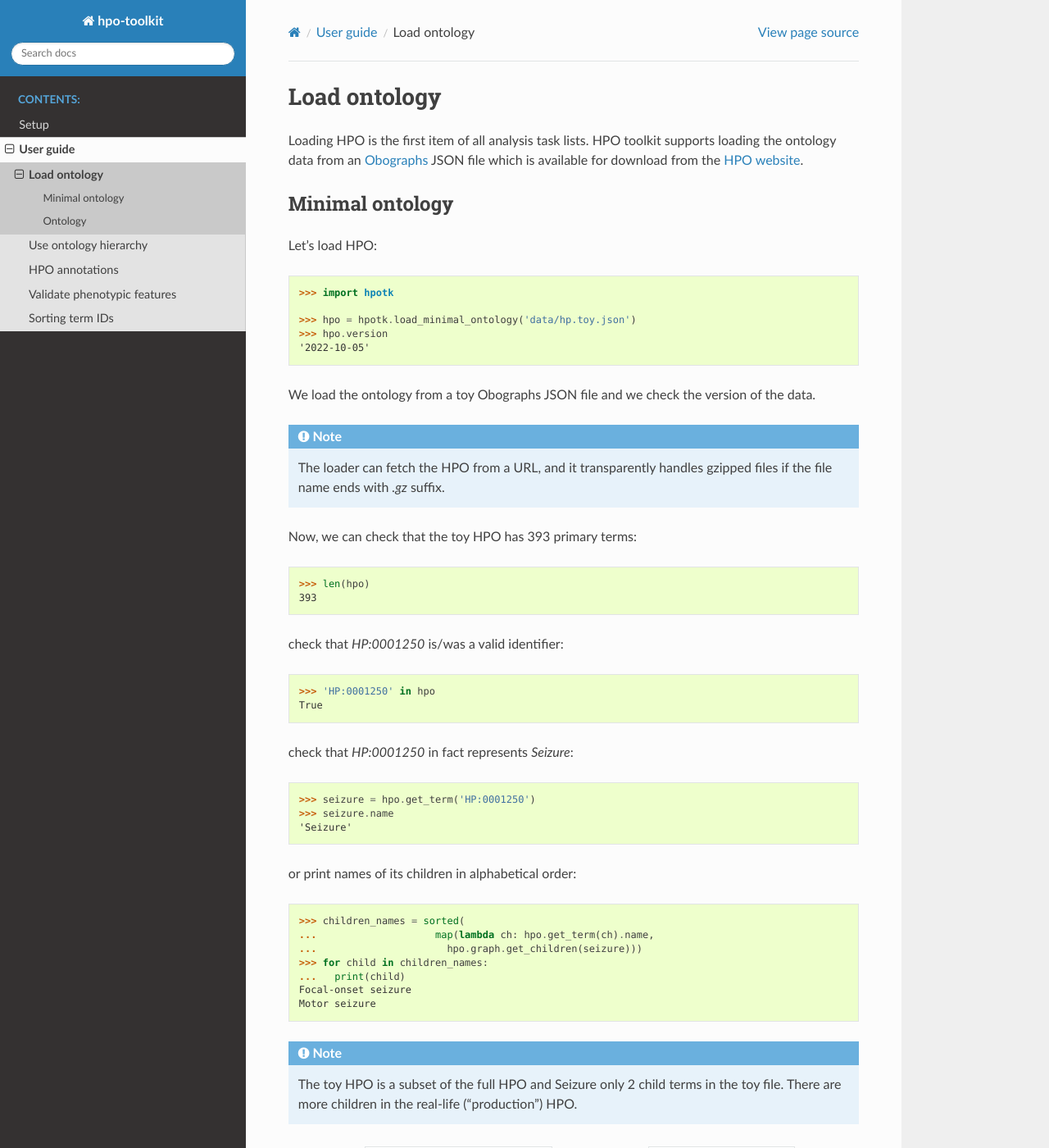
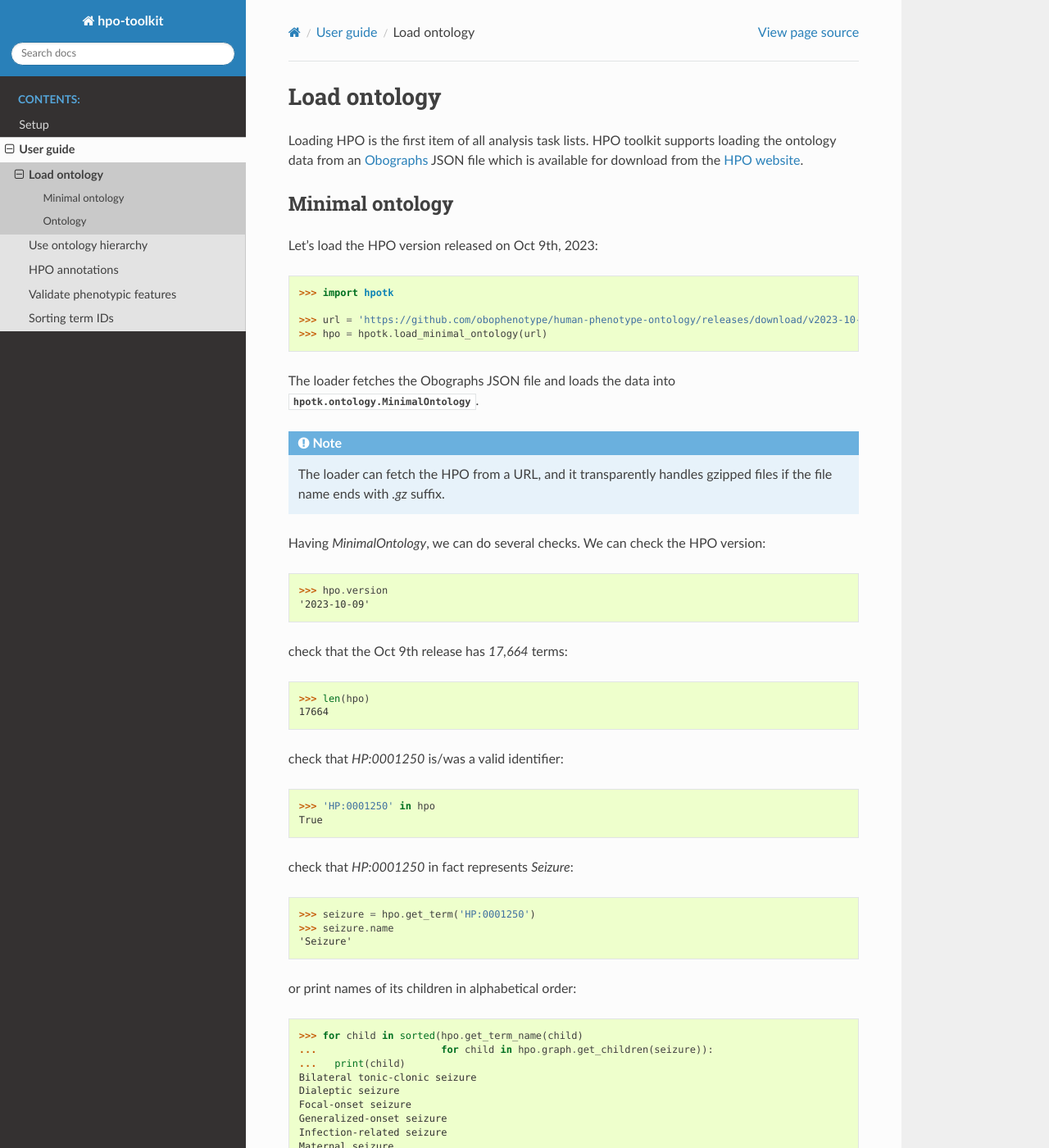
Before and after one commit to ielis/hpo-toolkit, a Sphinx documentation site: the page built from docs/user-guide/load-ontology.rst, in a window 1280 px wide and 1400 px high. Shown: the whole window at 82% size. Built offline with Sphinx 7.4.7 and the Read the Docs theme 2.0.0, drawn with Linux system fonts in a browser that asks for light colours; pages that are not in the unit, such as notebooks, are missing from menus; some of the changed text lies outside the part shown.

Commit message:
Update the user guide.

```diff
--- a/docs/user-guide/load-ontology.rst
+++ b/docs/user-guide/load-ontology.rst
@@ -11,29 +11,35 @@ JSON file which is available for download from the `HPO website <https://hpo.jax
 Minimal ontology
 ^^^^^^^^^^^^^^^^
 
-Let's load HPO:
+Let's load the HPO version released on Oct 9th, 2023:
 
 .. doctest:: load-minimal-ontology
 
   >>> import hpotk
 
-  >>> hpo = hpotk.load_minimal_ontology('data/hp.toy.json')
-  >>> hpo.version
-  '2022-10-05'
+  >>> url = 'https://github.com/obophenotype/human-phenotype-ontology/releases/download/v2023-10-09/hp.json'
+  >>> hpo = hpotk.load_minimal_ontology(url)
 
-We load the ontology from a toy Obographs JSON file and we check the version of the data.
+The loader fetches the Obographs JSON file and loads the data into :class:`hpotk.ontology.MinimalOntology`.
 
 .. note::
 
   The loader can fetch the HPO from a URL, and it transparently handles gzipped files
   if the file name ends with `.gz` suffix.
 
-Now, we can check that the toy HPO has 393 primary terms:
+Having `MinimalOntology`, we can do several checks. We can check the HPO version:
+
+.. doctest:: load-minimal-ontology
+
+  >>> hpo.version
+  '2023-10-09'
+
+check that the Oct 9th release has *17,664* terms:
 
 .. doctest:: load-minimal-ontology
 
   >>> len(hpo)
-  393
+  17664
 
 check that `HP:0001250` is/was a valid identifier:
 
@@ -54,18 +60,22 @@ or print names of its children in alphabetical order:
 
 .. doctest:: load-minimal-ontology
 
-  >>> children_names = sorted(
-  ...                    map(lambda ch: hpo.get_term(ch).name,
-  ...                      hpo.graph.get_children(seizure)))
-  >>> for child in children_names:
+  >>> for child in sorted(hpo.get_term_name(child)
+  ...                     for child in hpo.graph.get_children(seizure)):
   ...   print(child)
+  Bilateral tonic-clonic seizure
+  Dialeptic seizure
   Focal-onset seizure
+  Generalized-onset seizure
+  Infection-related seizure
+  Maternal seizure
   Motor seizure
-
-.. note::
-
-  The toy HPO is a subset of the full HPO and Seizure only 2 child terms in the toy file. There are more children
-  in the real-life ("production") HPO.
+  Neonatal seizure
+  Nocturnal seizures
+  Non-motor seizure
+  Reflex seizure
+  Status epilepticus
+  Symptomatic seizures
 
 The terms of :class:`hpotk.ontology.MinimalOntology` are instances of :class:`hpotk.model.MinimalTerm` and contain a subset
 of the term metadata such as identifier, labels, and alternative IDs. The simplified are useful for tasks that
@@ -80,12 +90,13 @@ loader function:
 .. testsetup:: load-ontology
 
   import hpotk
+  url = 'https://github.com/obophenotype/human-phenotype-ontology/releases/download/v2023-10-09/hp.json'
 
 .. doctest:: load-ontology
 
-  >>> hpo = hpotk.load_ontology('data/hp.toy.json')
+  >>> hpo = hpotk.load_ontology(url)
   >>> hpo.version
-  '2022-10-05'
+  '2023-10-09'
 
 Same as above, the loader parses the Obographs JSON file and returns an ontology. However, this time
 it is an instance :class:`hpotk.ontology.Ontology` with :class:`hpotk.model.Term` - the term with full metadata.
@@ -104,9 +115,9 @@ or check out seizure's synonyms:
 
   >>> for synonym in seizure.synonyms:
   ...   print(synonym.name)
+  Epileptic seizure
   Seizures
   Epilepsy
-  Epileptic seizure
 
 .. note::
 
```
Also changed, not shown: docs/user-guide/sort-term-ids.rst (+9 -1 lines), docs/user-guide/validate-phenotypic-features.rst (+25 -1 lines), 1 other file.
